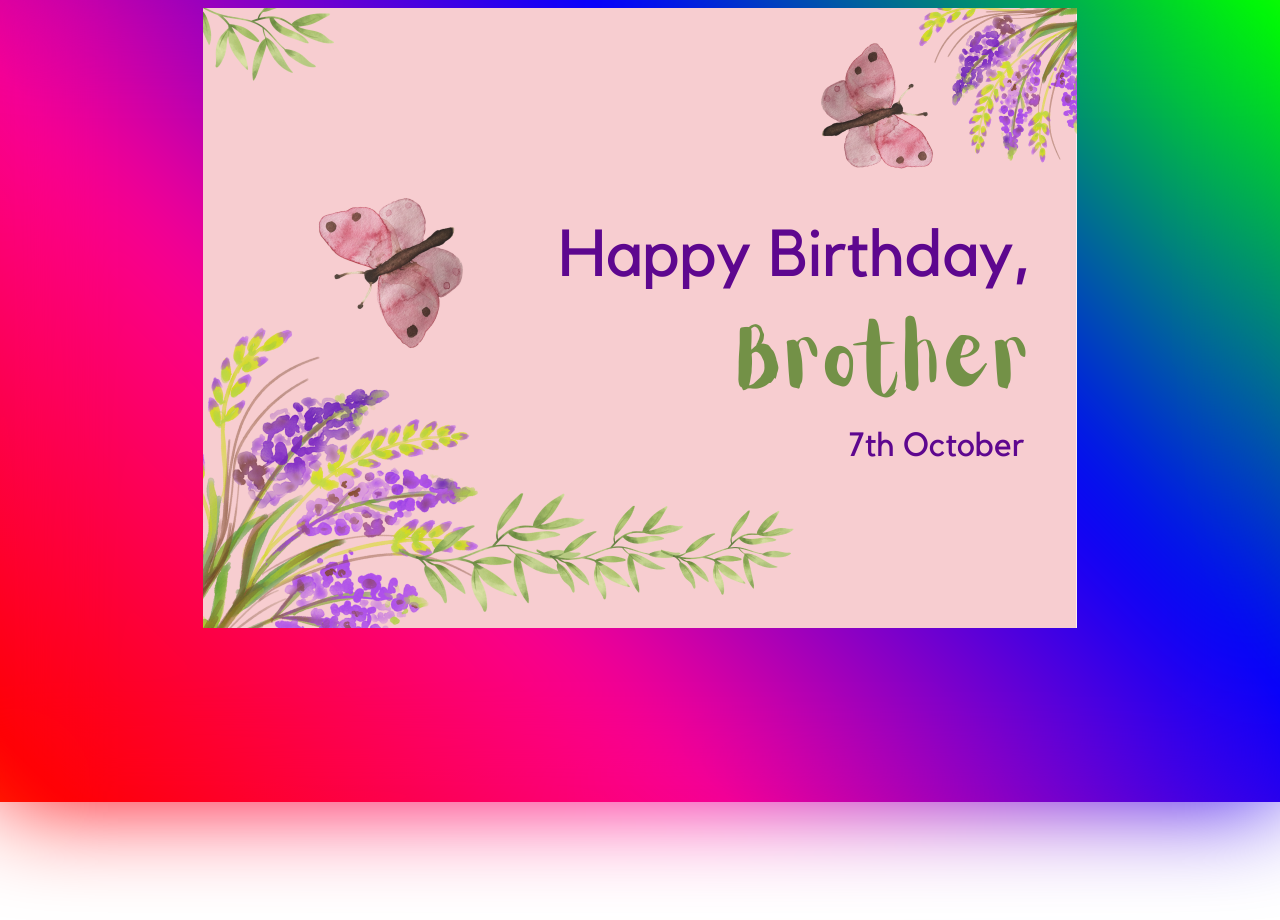
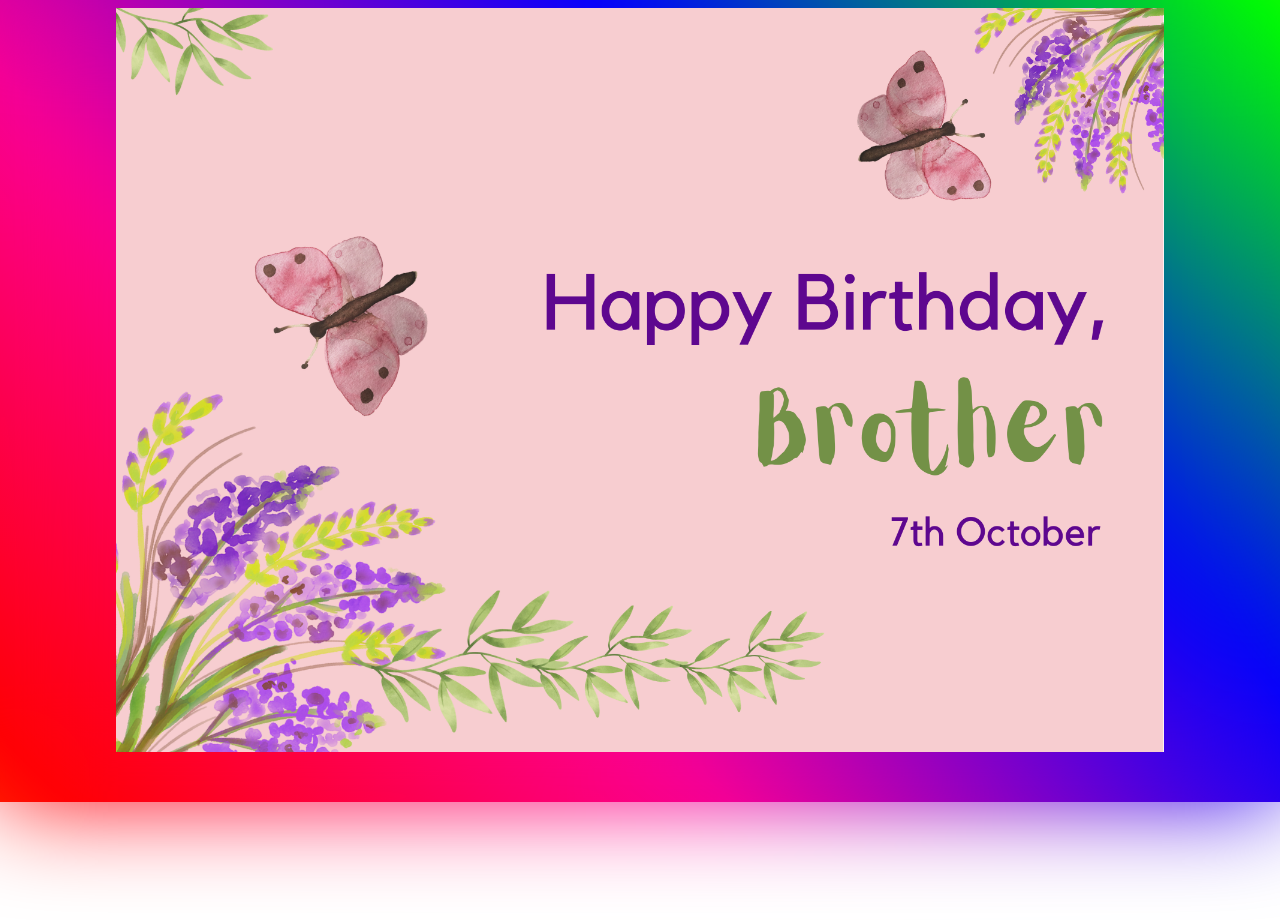
Before and after one commit to YSWikcramatantri/broBirth-day, a plain HTML site: page index.html in a window 1280 px wide. Shown: the top 920 px of the page. Drawn offline with Linux system fonts and the light colour scheme.

Commit message:
Update styles.css

```diff
--- a/styles.css
+++ b/styles.css
@@ -7,7 +7,7 @@ body {
   justify-content: center;
 }
 img {
-  max-height: 50%;
+  max-height: 60%;
   width: auto;
 }
 .container:before, .container:after {
```
